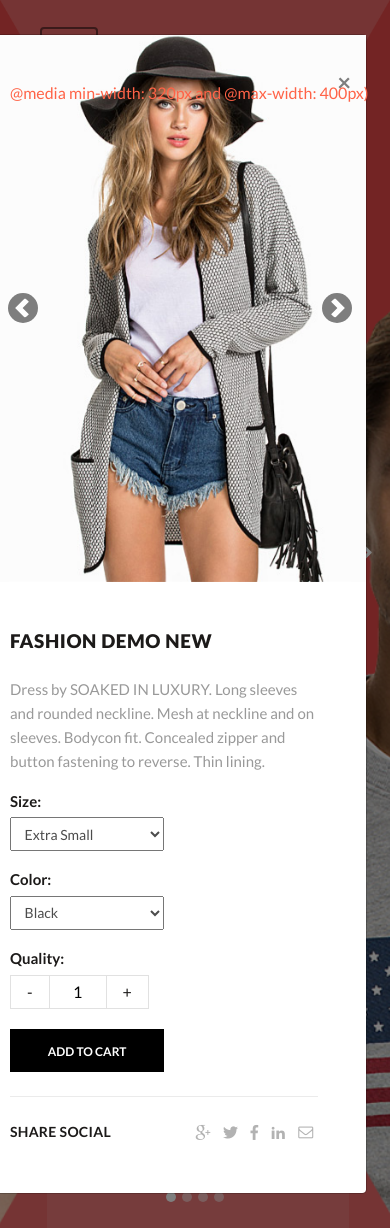
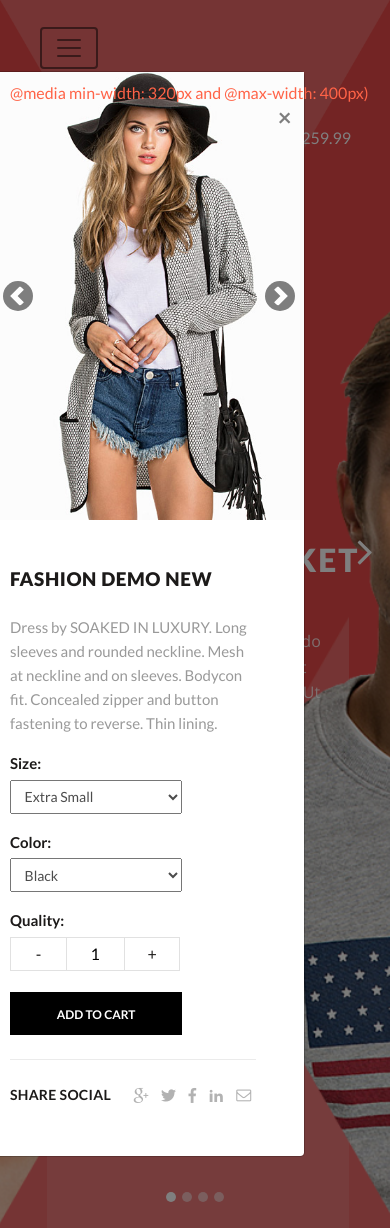
Before and after one commit to Bibliaricus/Ustore, a PHP site: page / in a window 390 px wide, after a click on "Open quick view". Run offline with PHP 8.4, Linux system fonts and the light colour scheme; some web fonts are replaced.

Commit message:
Make responsive (lg, md) for quick view popup

```diff
--- a/less/style.less
+++ b/less/style.less
@@ -1159,9 +1159,22 @@ Version: 1.0
 
   // New quick view popup
 
+
   @media (min-width: 576px) {
     .modal-dialog {
       max-width: 50vw;
+    }
+  }
+
+  @media (max-width: 1199.98px) {
+    .modal-dialog {
+      max-width: 70vw;
+    }
+  }
+
+  @media (max-width: 991.98px) {
+    .modal-dialog {
+      max-width: 80vw;
     }
   }
 
@@ -1220,8 +1233,10 @@ Version: 1.0
       user-select: none;
       display: flex;
       width: 50%;
+      text-align: center;
       .quantity__minus,
       .quantity__plus {
+        width: 33%;
         padding: 0.2rem 1rem;
         border: 1px solid #e1e1e1;;
         cursor: pointer;
@@ -1233,7 +1248,7 @@ Version: 1.0
         appearance: none;
       }
       .quantity__number-input {
-        width: 3.5rem;
+        width: 33%;
         padding-left: 0.5rem;
         padding-right: 0.5rem;
         text-align: center;
@@ -1289,6 +1304,17 @@ Version: 1.0
         &:hover, &:focus {
           color: @main-red;
         }
+      }
+    }
+    @media screen and (max-width: 991.98px) {
+      &__information select {
+        width: 70%;
+      }
+      &__quantity {
+        width: 70%;
+      }
+      &__btn {
+        width: 70%;
       }
     }
   }
```
Also changed, not shown: less/style.css (+24 -1 lines), css/style.min.css.
